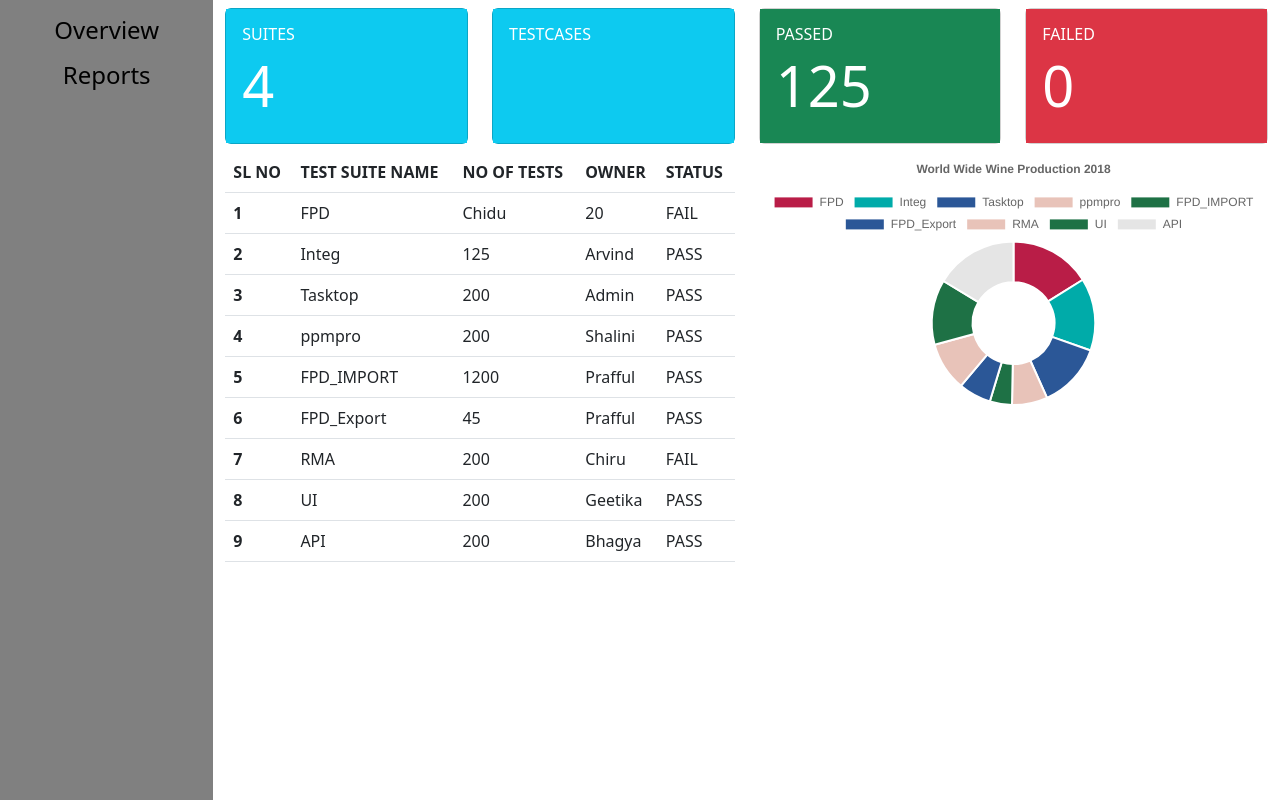
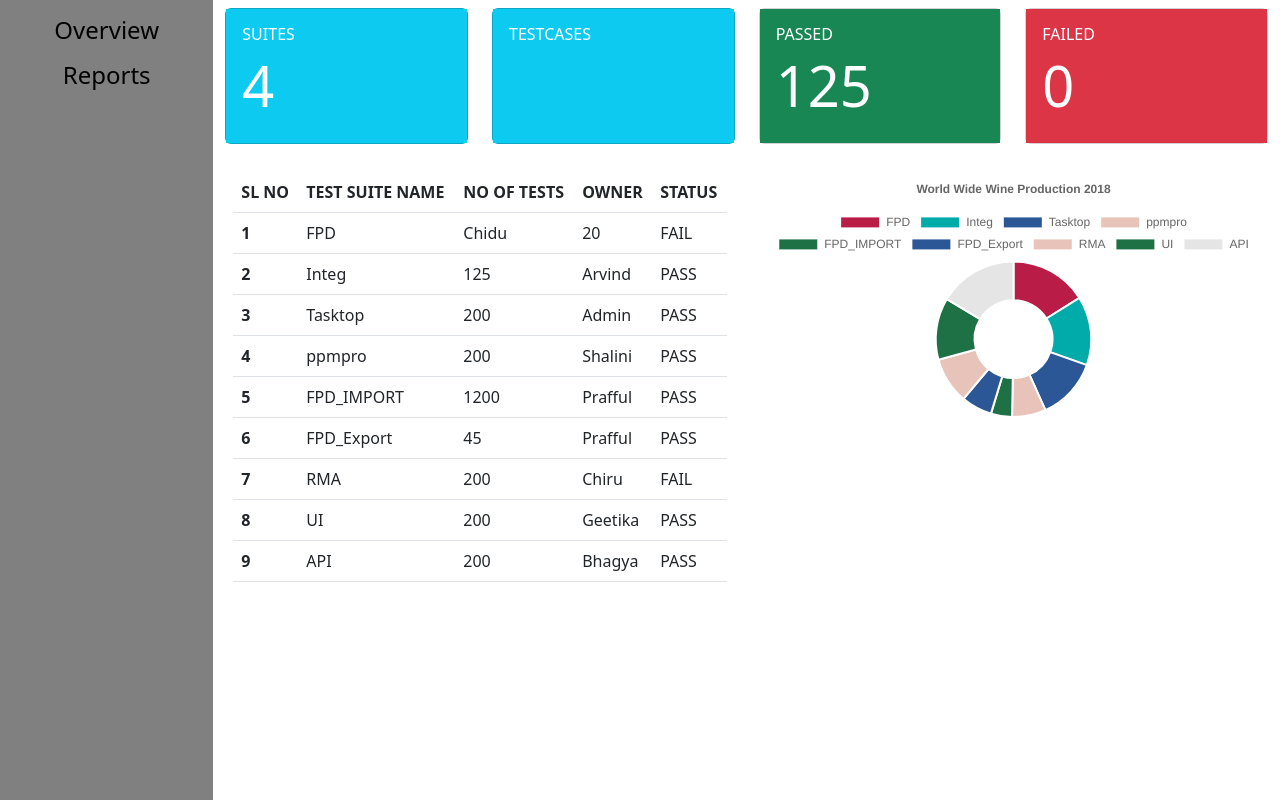
Before and after one commit to skpprafful/hacker-week, a Flask app: template templates/index.html in a window 1280 px wide. Shown: the part 85-885 px from the top of the page. Run offline with Flask 2, Linux system fonts and the light colour scheme; the template is opened without the code that fills it, so the values that code supplies are empty; some libraries are stand-ins or nearby versions.

Commit message:
Add files via upload

```diff
--- a/static/css/styles.css
+++ b/static/css/styles.css
@@ -15,3 +15,7 @@
  width :140px;
  height :50px;
  }
+
+ #data{
+ padding:20px;
+ }
```
